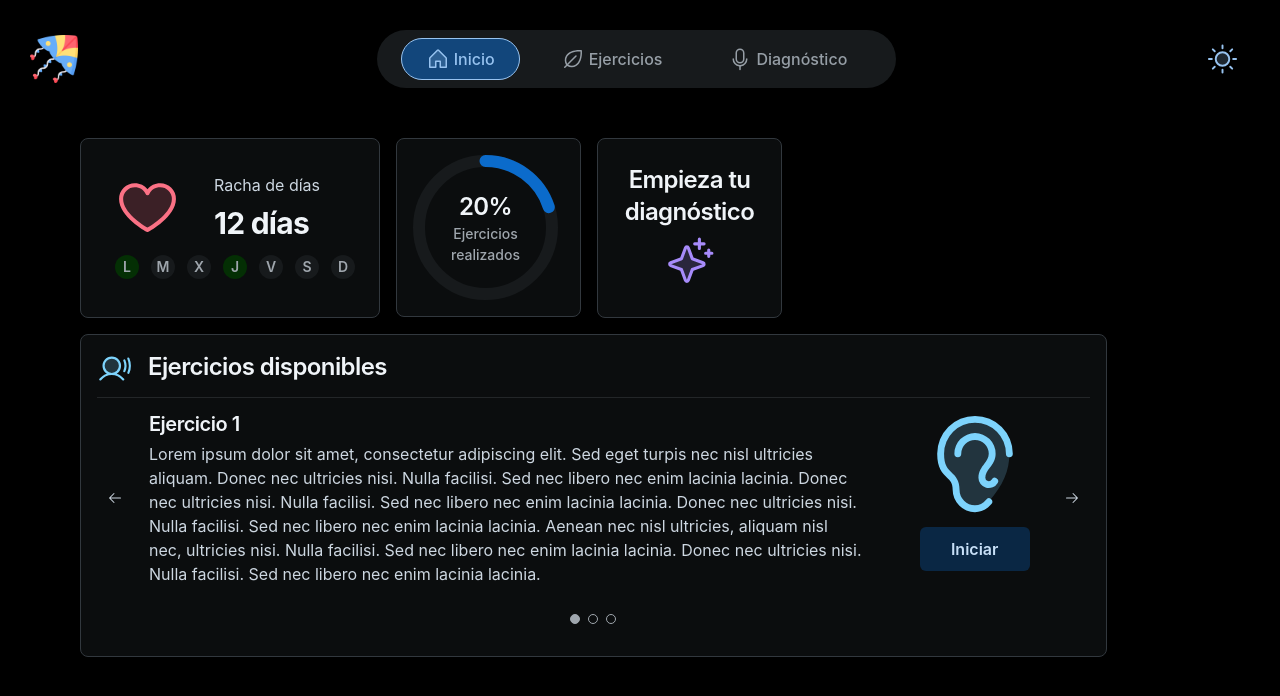
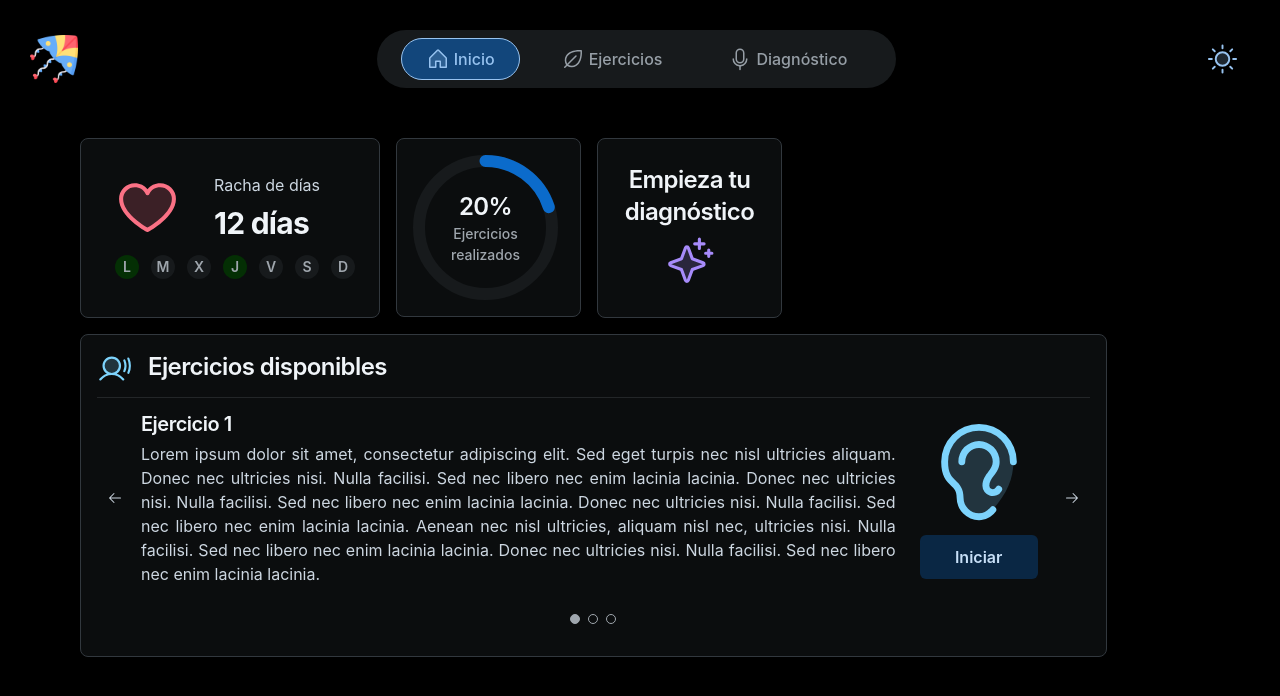
Before and after one commit to Udg-proyecto-Papalote/Papalote, a React (Vite) app: page / in a window 1280 px wide. Shown: the top 696 px of the page. Built offline with nearby package versions, Linux system fonts and the light colour scheme.

Commit message:
Ajuste de medidas del carousel

```diff
--- a/src/components/Inicio/Carousel.jsx
+++ b/src/components/Inicio/Carousel.jsx
@@ -54,18 +54,26 @@ const Carousel = () => {
 						</Typography>
 					</CardContent>
 					<Divider sx={{ my: 1 }}></Divider>
-					<Box sx={{ display: 'flex', alignItems: 'center' }} gap={2}>
+					<Box sx={{ display: 'flex', alignItems: 'center' }} gap={1}>
 						<IconButton onClick={prevSlide}><ArrowLeft /></IconButton>
 						<CardContent orientation='horizontal'>
-							<CardContent sx={{ mr: 4 }}>
+							<Stack direction={{ xs: 'column', md: 'row' }} gap={2} >
+								<CardContent >
 									<Typography level='h4'>{slides[currentSlide].title}</Typography>
-								<Typography>{slides[currentSlide].content}</Typography>
+									<Typography align="justify">{slides[currentSlide].content}</Typography>
 								</CardContent>
-							<Stack mx={1} gap={1} >
+								<Stack mx={1} gap={1} alignContent='center' justifyContent='center'>
+									<IconButton sx={{
+										cursor: 'unset', '&:hover': {
+											backgroundColor: 'transparent',
+										}
+									}}>
 										{
 											slides[currentSlide].icon
 										}
+									</IconButton>
 									<Button variant='soft' size='lg'>Iniciar</Button>
+								</Stack>
 							</Stack>
 						</CardContent>
 						<IconButton onClick={nextSlide}><ArrowRight /></IconButton>
```
Lines whose indentation alone changed are shown as unchanged.
